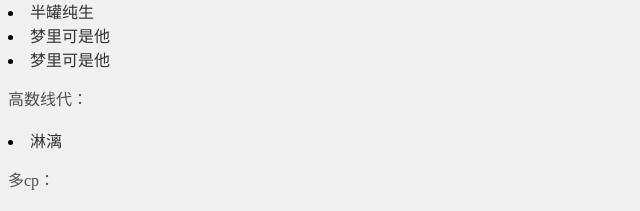
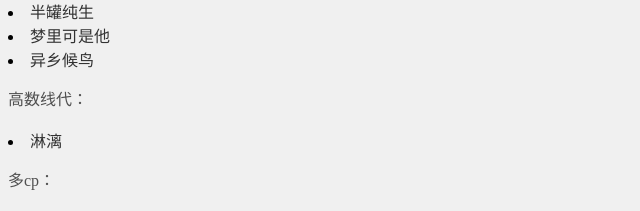
Before and after one commit to zyszcsz-janejoy/huangju, a plain HTML site: page index.html in a window 1280 px wide. Shown: the part 502-713 px from the top of the page, 0-640 px from the left. Drawn offline with Linux system fonts and the light colour scheme.

Commit message:
Update index.html

```diff
--- a/index.html
+++ b/index.html
@@ -60,7 +60,7 @@
         <li><a href="works/黄子弘凡会梦到电子羊吗.html">黄子弘凡会梦到电子羊吗</a></li>
         <li><a href="works/半罐纯生.html">半罐纯生</a></li>
         <li><a href="works/梦里可是他.html">梦里可是他</a></li>
-        <li><a href="works/异乡候鸟.html">梦里可是他</a></li>
+        <li><a href="works/异乡候鸟.html">异乡候鸟</a></li>
     </p>
     <p>高数线代：</p>
     <p>
```
